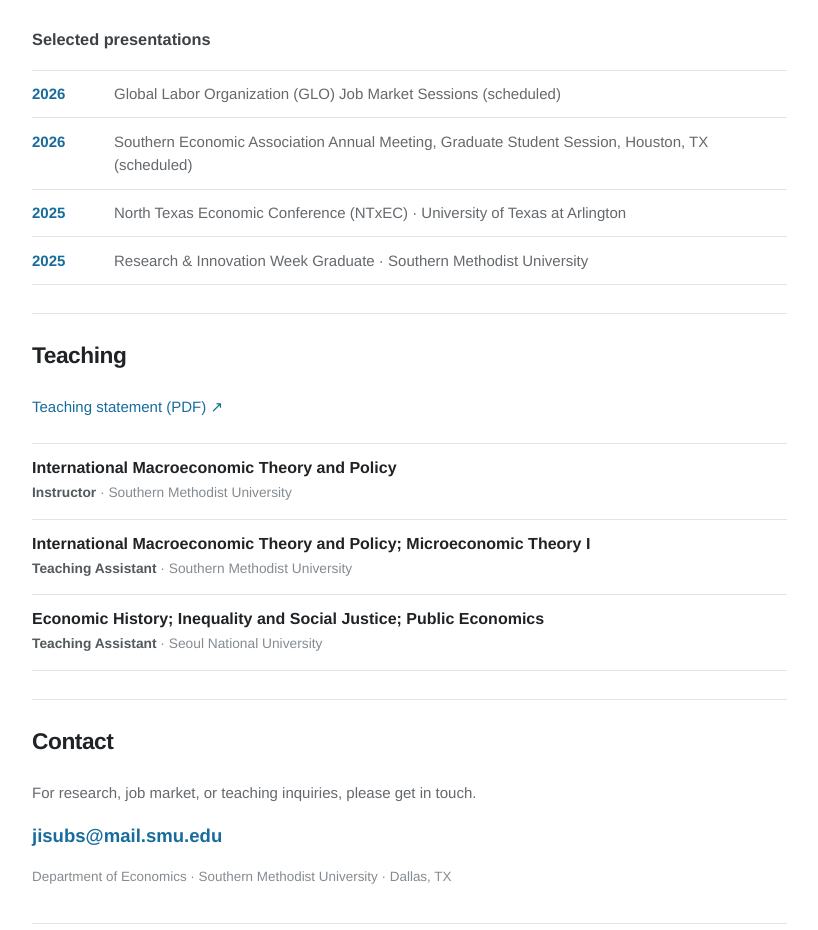
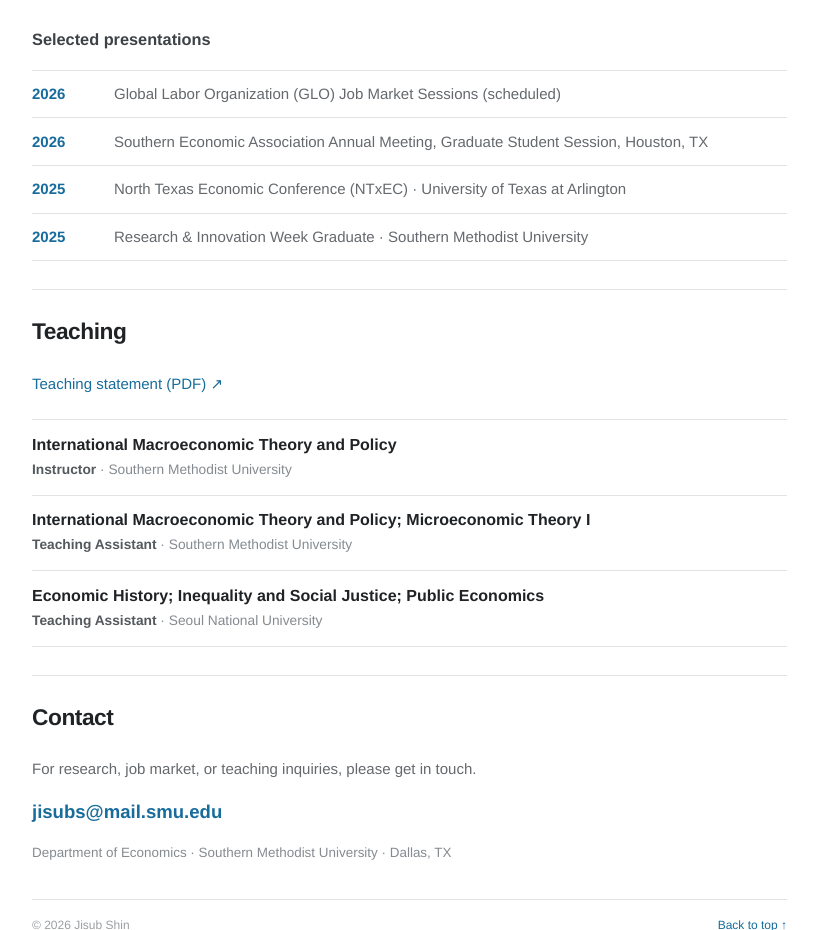
Before and after one commit to Jisub-Shin/Jisub-Shin.github.io, a plain HTML site: page index.html in a window 1280 px wide. Shown: the part 1160-2090 px from the top of the page, without its empty margins (408-1226 px from the left). Drawn offline with Linux system fonts and the light colour scheme.

Commit message:
Mark the SEA presentation as completed

```diff
--- a/index.html
+++ b/index.html
@@ -185,7 +185,7 @@
             <h3 class="subsection-title">Selected presentations</h3>
             <dl class="timeline">
               <div><dt>2026</dt><dd>Global Labor Organization (GLO) Job Market Sessions (scheduled)</dd></div>
-              <div><dt>2026</dt><dd>Southern Economic Association Annual Meeting, Graduate Student Session, Houston, TX (scheduled)</dd></div>
+              <div><dt>2026</dt><dd>Southern Economic Association Annual Meeting, Graduate Student Session, Houston, TX</dd></div>
               <div><dt>2025</dt><dd>North Texas Economic Conference (NTxEC) · University of Texas at Arlington</dd></div>
               <div><dt>2025</dt><dd>Research &amp; Innovation Week Graduate · Southern Methodist University</dd></div>
             </dl>
```
